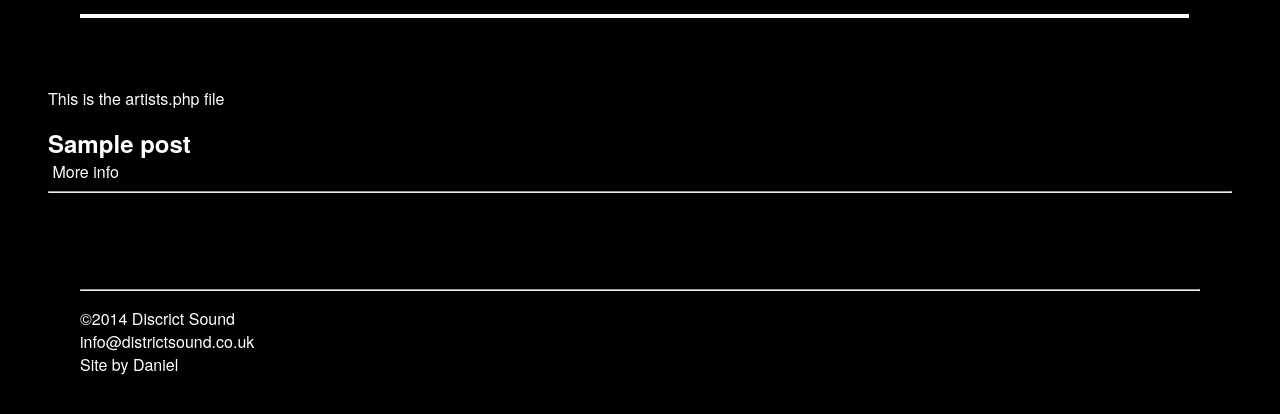
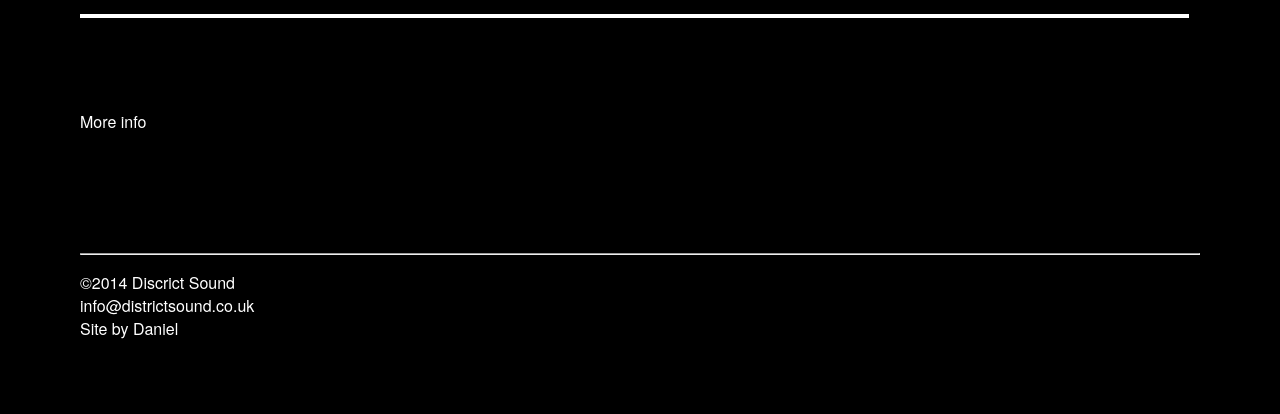
Before and after one commit to danielhutch/districtsound.co.uk, a WordPress theme: template wordpress/wp-themes/districtsound/artists.php in a window 1280 px wide. Shown: the part 117-531 px from the top of the page. Run offline with PHP 8.4 and a stand-in for WordPress, Linux system fonts and the light colour scheme; the site name, menu and one post (Sample post) are stand-ins, and other content is empty; some libraries are stand-ins or nearby versions.

Commit message:
Artists page styles

```diff
--- a/wordpress/wp-themes/districtsound/artists.php
+++ b/wordpress/wp-themes/districtsound/artists.php
@@ -8,7 +8,7 @@
 
 get_header(); ?>
 
-<p>This is the artists.php file</p>
+<!-- <p>This is the artists.php file</p>-->
 
 <?php
 
@@ -19,14 +19,18 @@ get_header(); ?>
 	$the_query = new WP_Query( $args );
 
 ?>
-
+<div class="tile_a">
+	<div class="tile_b">
 		<?php if ( have_posts() ) : while ( $the_query->have_posts() ) : $the_query->the_post(); ?>
-
-	<h3><a href="<?php the_permalink() ;?>"><?php the_title(); ?></a></h3>
+		<div class="tile_c">
+			<div class="tile_d">
 				<a href="<?php the_permalink() ;?>"><img src="<?php the_field( 'artist_shot_small' ); ?>"></a>
-	<?php the_field( 'artist_name' ); ?>
+				<div class="releases_info">
+					<h3><?php the_field( 'artist_name' ); ?></h3>
 					<a href="<?php the_permalink() ;?>">More info</a>
-	<hr>
+				</div>
+			</div>
+		</div>
 
 		<?php endwhile; else: ?>
 
@@ -35,4 +39,7 @@ get_header(); ?>
 		<?php endif; ?>
 
 
+	</div>
+</div>
+
 <?php get_footer(); ?>
```
Lines whose indentation alone changed are shown as unchanged.
